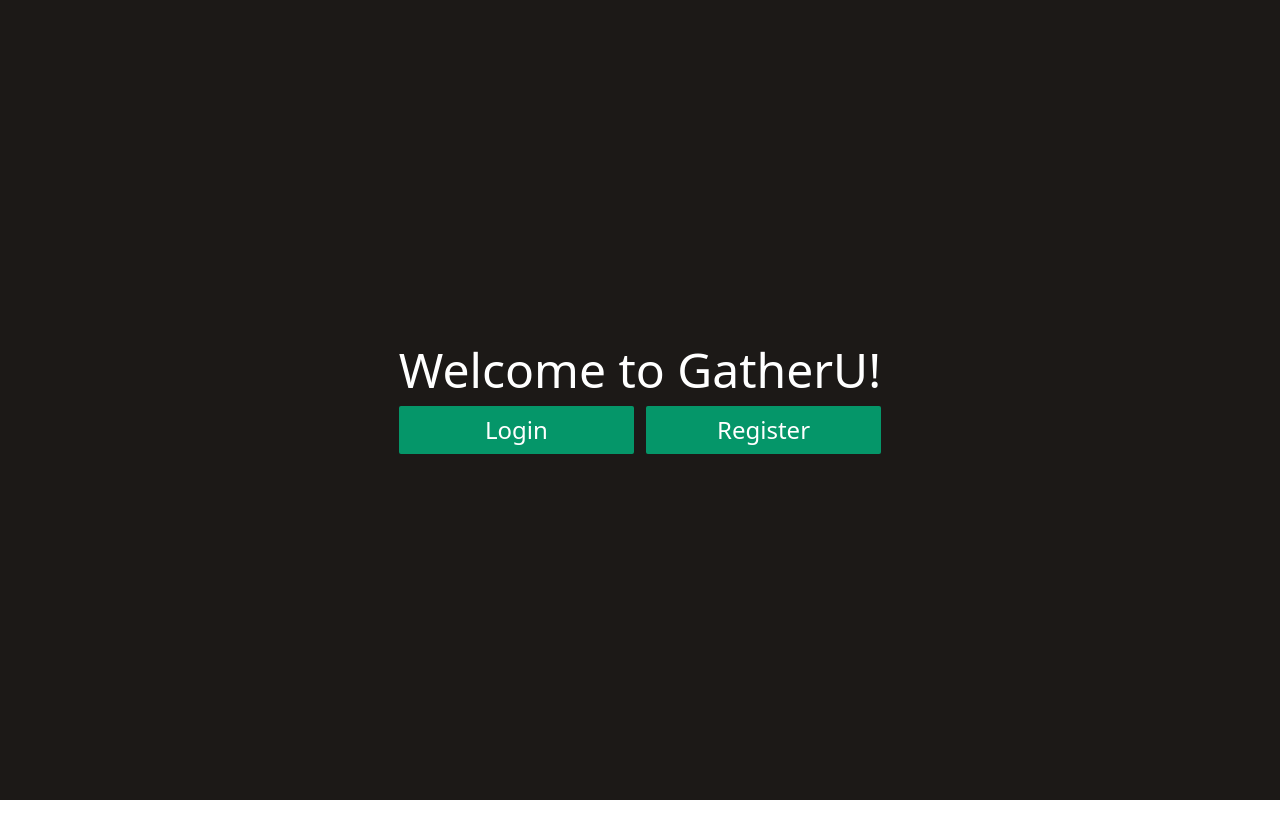
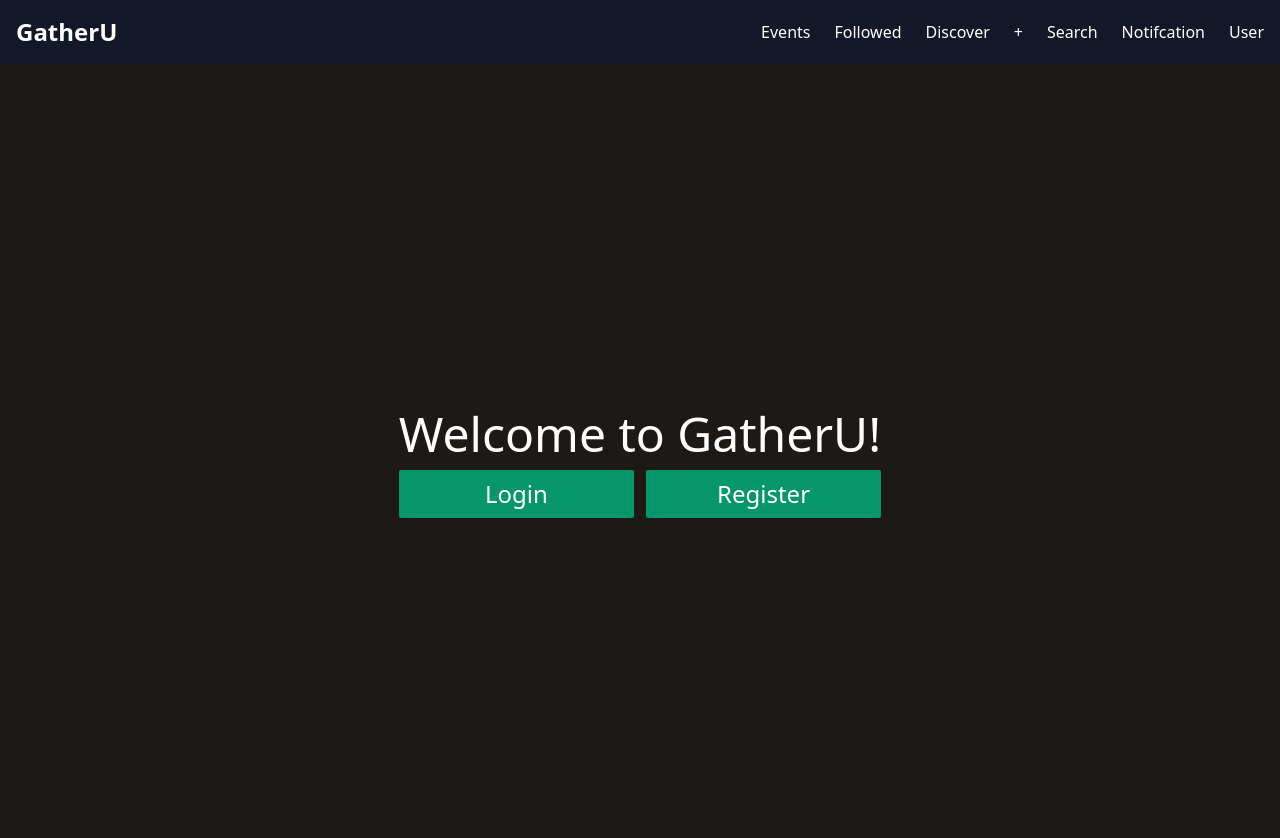
Before and after one commit to hpitta26/club-event-hub, a React (Vite) app in the folder frontend/: page / in a window 1280 px wide. Shown: the top 838 px of the page. Before the commit the page ends 800 px from the top, so only its background shows below. Built offline with nearby package versions, Linux system fonts and the light colour scheme.

Commit message:
place holder navbar will finish in the morning

```diff
--- a/frontend/src/Layout.jsx
+++ b/frontend/src/Layout.jsx
@@ -1,14 +1,15 @@
-import { BrowserRouter as Router, Routes, Route } from "react-router-dom"
+import { BrowserRouter as Router, Routes, Route } from "react-router-dom";
 import Login from './pages/Login.jsx';
 import Landing from './pages/Landing.jsx';
 import Register from './pages/Register.jsx';
 import NotFound from './pages/NotFound.jsx';
-
+import Navbar from "./components/navbar.jsx";
 import './index.css';
 
 function App() {
   return (
     <Router>
+      <Navbar /> {/* Navbar is now persistent across all pages */}
       <Routes>
         <Route path="/" element={<Landing />} />
         <Route path="/login" element={<Login />} />
--- /dev/null
+++ b/frontend/src/components/navbar.jsx
@@ -0,0 +1,33 @@
+import React from "react";
+
+const Navbar = () => {
+    return(
+        <nav className="bg-gray-900 text-white p-4 flex justify-between items-center">
+            <h1 className="text-2xl font-bold">GatherU</h1>
+            <ul className="flex space-x-6">
+                <li>
+                    <a href="#" className="hover:text-gray-400">Events</a>
+                </li>
+                <li>
+                    <a href="#" className = "hover:text-gray-400">Followed</a>
+                </li>
+                <li>
+                    <a href="#" className="hover:text-gray-400">Discover</a>
+                </li>
+                <li>
+                    <a href="#" className="hover:text-gray-400">+</a>
+                </li>
+                <li>
+                    <a href="#" className="hover:text-gray-400">Search</a>
+                </li>
+                <li>
+                    <a href="#" className="hover:text-gray-400">Notifcation</a>
+                </li>
+                <li>
+                    <a href="#" className="hover:text-gray-400">User</a>
+                </li>
+            </ul>
+        </nav>
+    );
+};
+export default Navbar;
```
